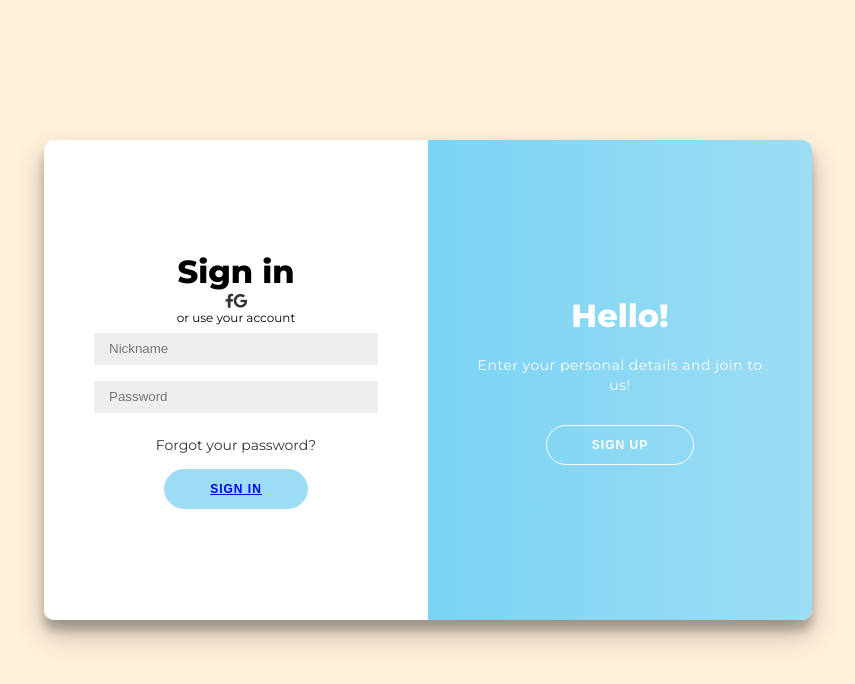
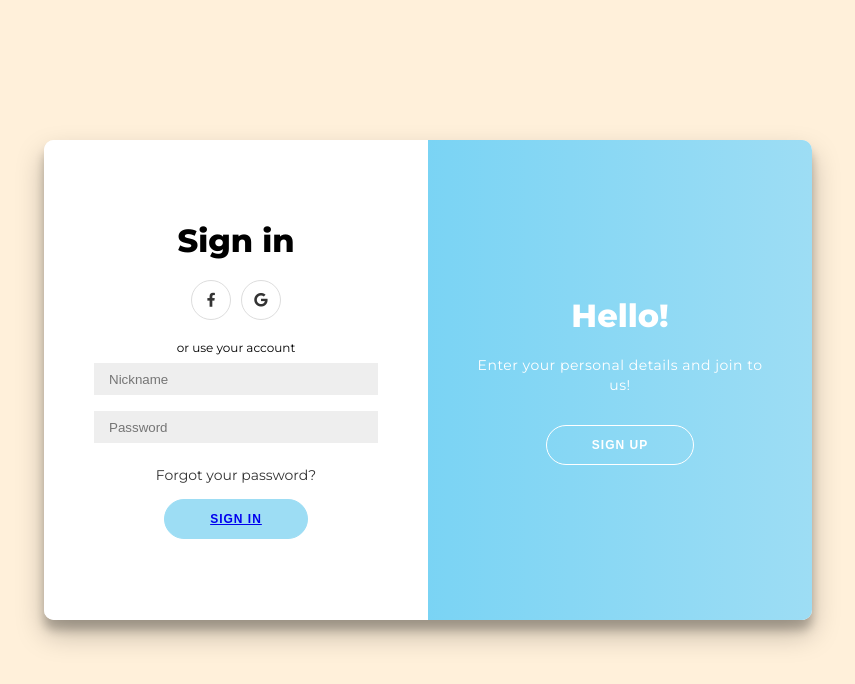
Before and after one commit to jklis2/Logic_Games_4Fun, a React (Create React App) app in the folder LogicGames4Fun/Client/: page /login in a window 1280 px wide. Shown: the top 684 px of the page, without its empty margins (212-1067 px from the left). Built offline with nearby package versions, Linux system fonts and the light colour scheme; no server answers.

Commit message:
Changed all class to className

```diff
--- a/LogicGames4Fun/Client/src/Component/JSX/LoginAndRegisterForm.jsx
+++ b/LogicGames4Fun/Client/src/Component/JSX/LoginAndRegisterForm.jsx
@@ -106,7 +106,7 @@ export const LoginAndRegisterForm = () => {
             login();
           }}>
             <h1 className="register-title">Sign in</h1>
-            <div clasNames="social-container">
+            <div className="social-container">
               <a href="#/" className="social">
                 <i className="fab fa-facebook-f"></i>
               </a>
```
